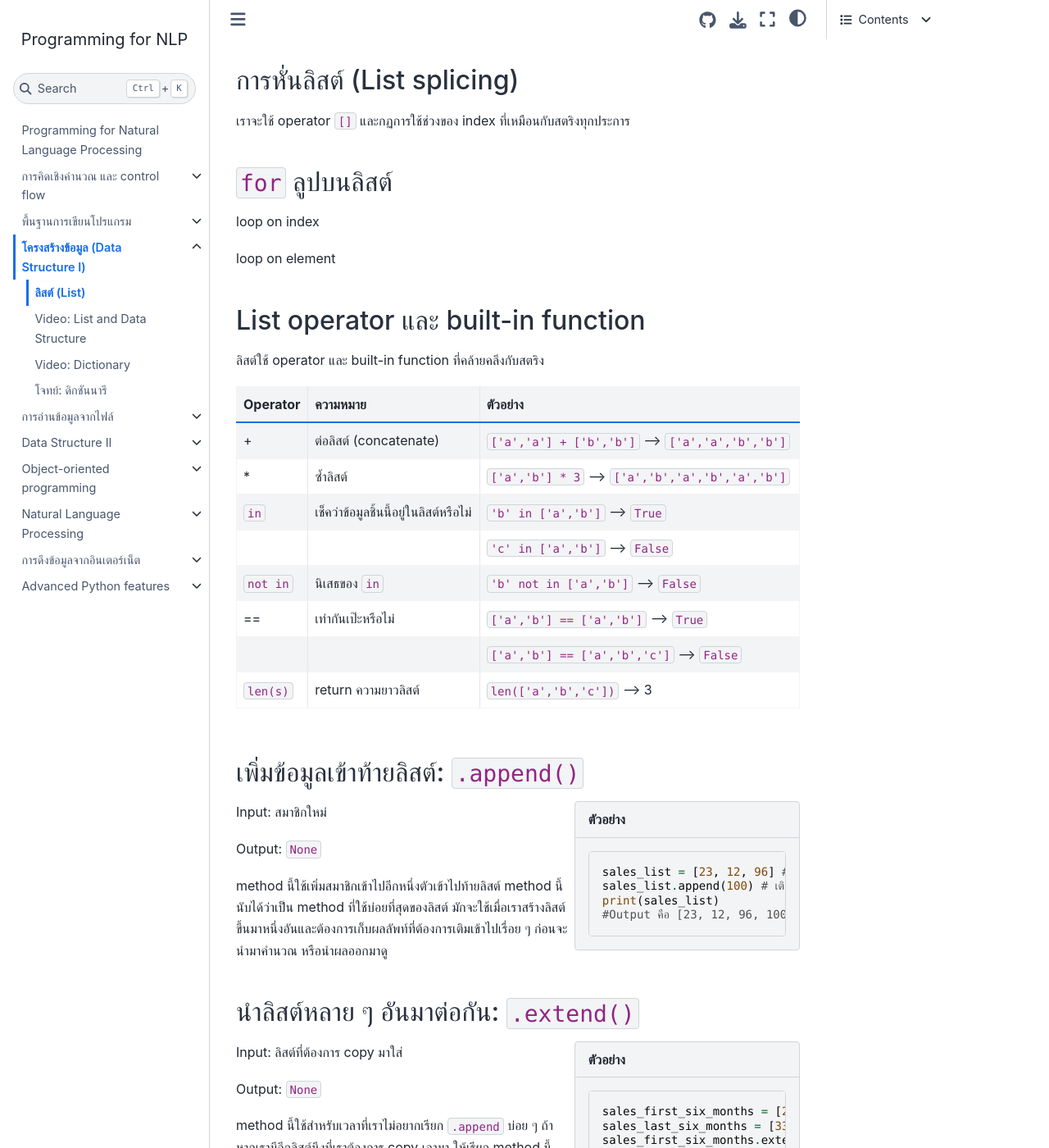
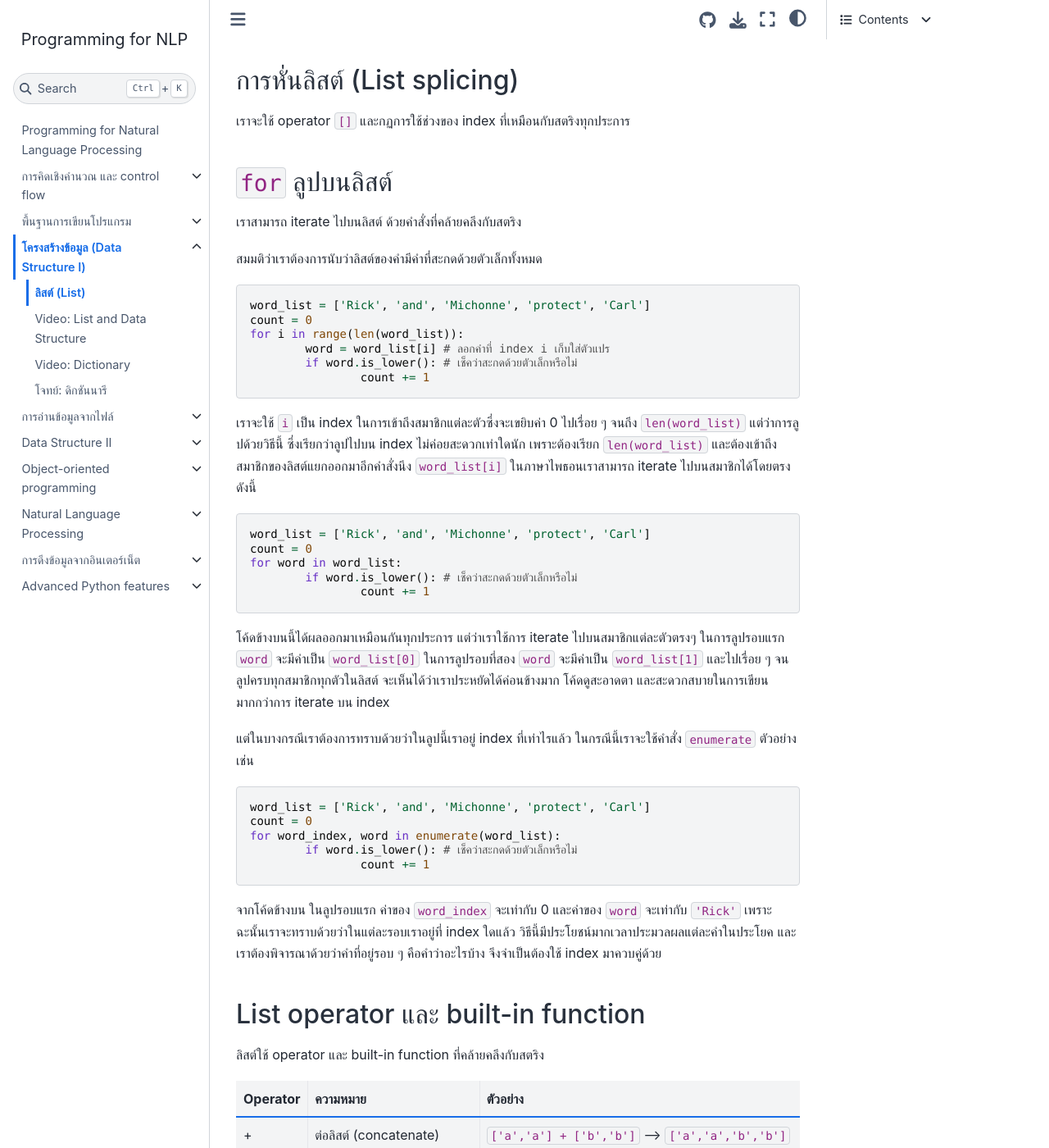
Before and after one commit to attapol/programming-nlp-book, a Jupyter Book: the page built from book/module3/1-list.md, in a window 1280 px wide and 1400 px high, scrolled down 2131 px. Shown: the whole window at 82% size. Built offline with Jupyter Book 1.0.4 settings and Sphinx 7.4.7 and the Sphinx Book theme 1.1.4, drawn with Linux system fonts in a browser that asks for light colours.

Commit message:
for loop on list

````diff
--- a/book/module3/1-list.md
+++ b/book/module3/1-list.md
@@ -67,12 +67,37 @@ len(word_list) #---> 10
 ## การหั่นลิสต์ (List splicing)
 เราจะใช้ operator `[]` และกฏการใช้ช่วงของ index ที่เหมือนกับสตริงทุกประการ
 
+## `for` ลูปบนลิสต์
+เราสามารถ iterate ไปบนลิสต์ ด้วยคำสั่งที่คล้ายคลึงกับสตริง
 
-## `for` ลูปบนลิสต์
+สมมติว่าเราต้องการนับว่าลิสต์ของคำมีคำที่สะกดด้วยตัวเล็กทั้งหมด
+```python
+word_list = ['Rick', 'and', 'Michonne', 'protect', 'Carl']
+count = 0
+for i in range(len(word_list)):
+	word = word_list[i] # ลอกคำที่ index i เก็บใส่ตัวแปร
+	if word.is_lower(): # เช็คว่าสะกดด้วยตัวเล็กหรือไม่
+		count += 1
+```
+เราจะใช้ `i` เป็น index ในการเข้าถึงสมาชิกแต่ละตัวซึ่งจะเขยิบค่า 0 ไปเรื่อย ๆ จนถึง `len(word_list)` แต่ว่าการลูปด้วยวิธีนี้ ซึ่งเรียกว่าลูปไปบน index ไม่ค่อยสะดวกเท่าใดนัก เพราะต้องเรียก `len(word_list)` และต้องเข้าถึงสมาชิกของลิสต์แยกออกมาอีกคำสั่งนึง `word_list[i]` ในภาษาไพธอนเราสามารถ iterate ไปบนสมาชิกได้โดยตรงดังนี้
+```python
+word_list = ['Rick', 'and', 'Michonne', 'protect', 'Carl']
+count = 0
+for word in word_list:
+	if word.is_lower(): # เช็คว่าสะกดด้วยตัวเล็กหรือไม่
+		count += 1
+```
+โค้ดข้างบนนี้ได้ผลออกมาเหมือนกันทุกประการ แต่ว่าเราใช้การ iterate ไปบนสมาชิกแต่ละตัวตรงๆ ในการลูปรอบแรก `word` จะมีค่าเป็น `word_list[0]` ในการลูปรอบที่สอง `word` จะมีค่าเป็น `word_list[1]` และไปเรื่อย ๆ จนลูปครบทุกสมาชิกทุกตัวในลิสต์ จะเห็นได้ว่าเราประหยัดได้ค่อนข้างมาก โค้ดดูสะอาดตา และสะดวกสบายในการเขียนมากกว่าการ iterate บน index
 
-loop on index
-
-loop on element
+แต่ในบางกรณีเราต้องการทราบด้วยว่าในลูปนี้เราอยู่ index ที่เท่าไรแล้ว ในกรณีนี้เราจะใช้คำสั่ง `enumerate` ตัวอย่างเช่น
+```python
+word_list = ['Rick', 'and', 'Michonne', 'protect', 'Carl']
+count = 0
+for word_index, word in enumerate(word_list):
+	if word.is_lower(): # เช็คว่าสะกดด้วยตัวเล็กหรือไม่
+		count += 1
+```
+จากโค้ดข้างบน ในลูปรอบแรก ค่าของ `word_index` จะเท่ากับ 0 และค่าของ `word` จะเท่ากับ `'Rick'` เพราะฉะนั้นเราจะทราบด้วยว่าในแต่ละรอบเราอยู่ที่ index ใดแล้ว วิธีนี้มีประโยชน์มากเวลาประมวลผลแต่ละคำในประโยค และเราต้องพิจารณาด้วยว่าคำที่อยู่รอบ ๆ คือคำว่าอะไรบ้าง จึงจำเป็นต้องใช้ index มาควบคู่ด้วย
 
 ## List operator และ built-in function
 
````
